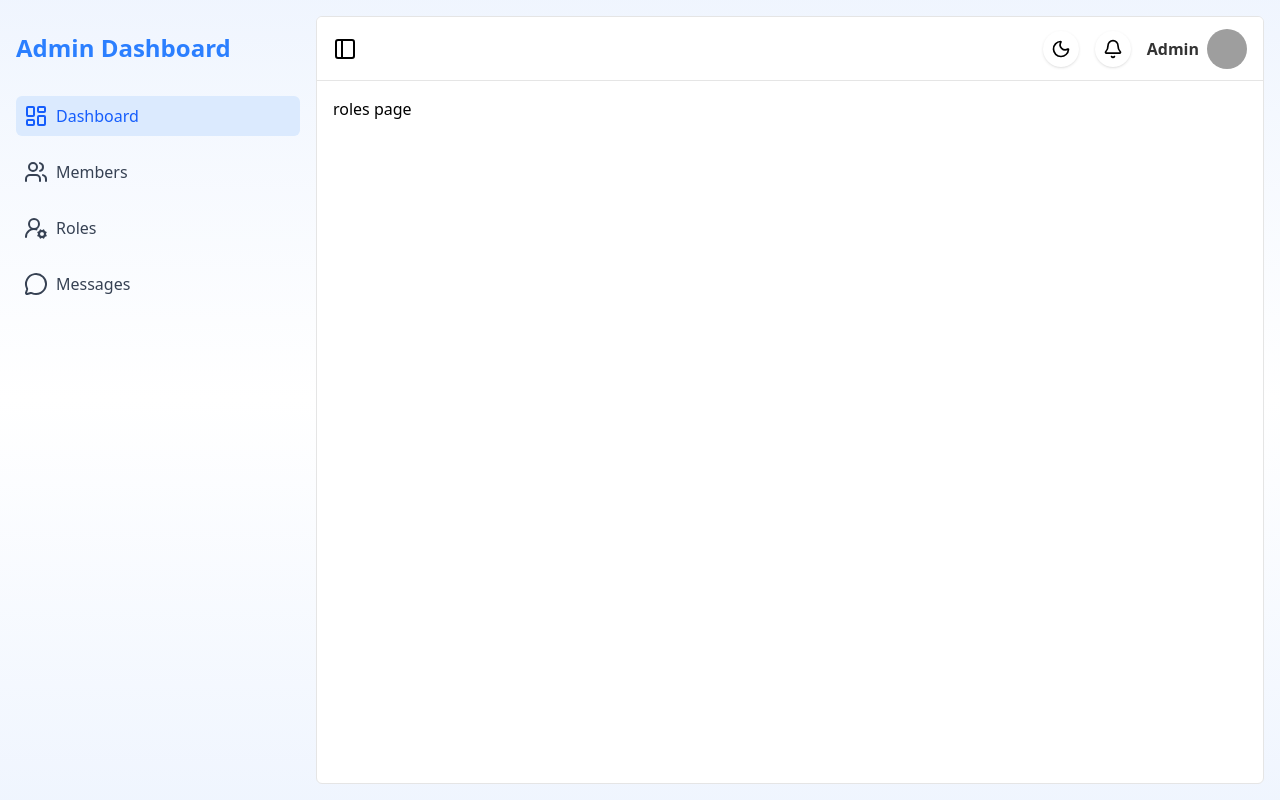
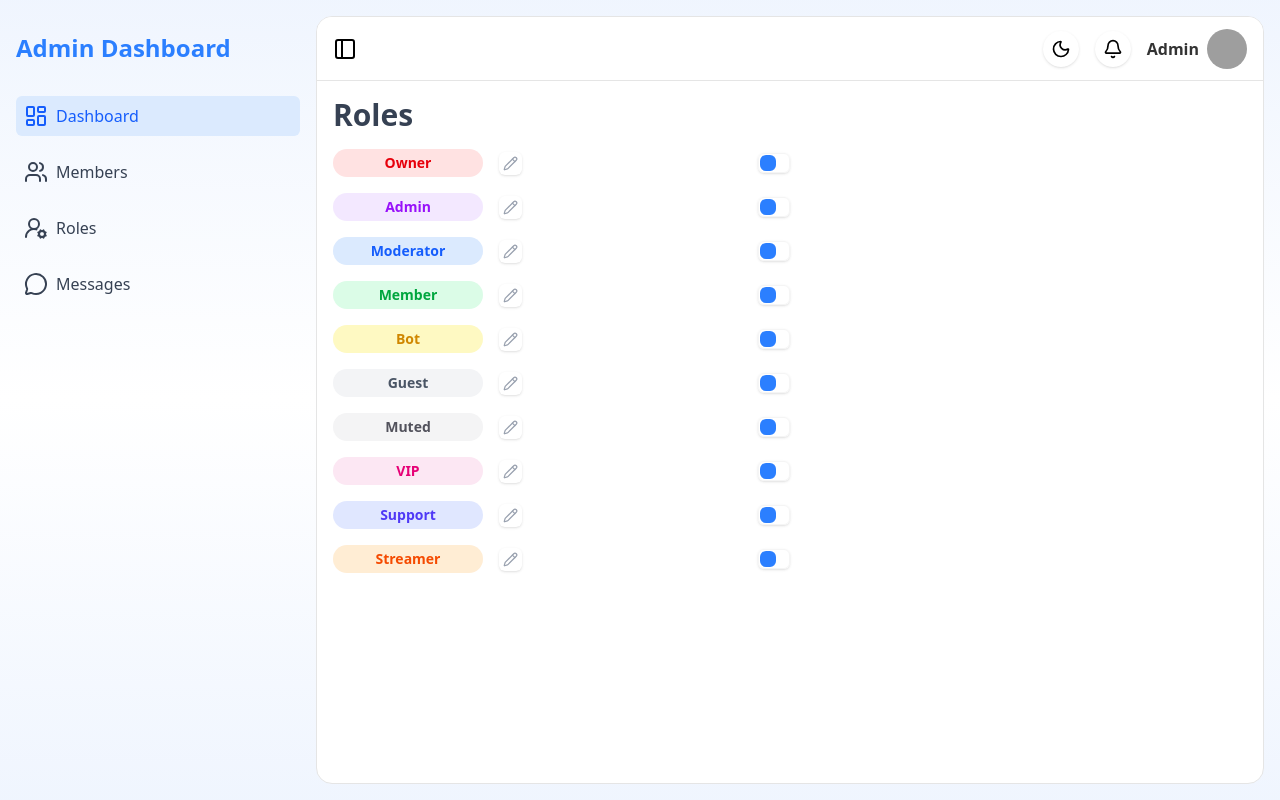
Before and after one commit to HarshalMargaj/saas-dashboard, a Next.js app: page /roles in a window 1280 px wide. Built offline with nearby package versions, Linux system fonts and the light colour scheme; grey boxes are pictures that could not be loaded.

Commit message:
implement roles page

```diff
--- a/app/_components/ClientLayout.jsx
+++ b/app/_components/ClientLayout.jsx
@@ -10,7 +10,7 @@ const ClientLayout = ({ children }) => {
 	return (
 		<div className="flex h-screen">
 			<Sidebar visible={sidebarVisible} setVisible={setSidebarVisible} />
-			<div className="flex flex-col flex-1 m-4 bg-white border border-neutral-200 rounded-md overflow-hidden">
+			<div className="flex flex-col flex-1 m-4 bg-white border border-neutral-200 rounded-2xl overflow-hidden">
 				<Navbar
 					visible={sidebarVisible}
 					setVisible={setSidebarVisible}
--- /dev/null
+++ b/app/roles/_components/Role.jsx
@@ -0,0 +1,43 @@
+"use client";
+
+import { Pencil } from "lucide-react";
+import React, { useRef, useState } from "react";
+import { useOnClickOutside } from "usehooks-ts";
+
+const Role = ({ role }) => {
+	const [isEditing, setIsEditing] = useState(false);
+	const [inputValue, setInputValue] = useState("");
+	const inputRef = useRef();
+
+	useOnClickOutside(inputRef, () => setIsEditing(false));
+
+	return (
+		<div ref={inputRef}>
+			{isEditing ? (
+				<input
+					type="text"
+					className="border border-neutral-100 px-2 outline-none rounded-md"
+					value={inputValue}
+					onChange={e => setInputValue(e.target.value)}
+					placeholder="Rename"
+				/>
+			) : (
+				<div className="flex items-center gap-4">
+					<div
+						className={`px-2 py-1 text-sm font-semibold rounded-full w-[150px] text-center ${role.textColor} ${role.bgColor}`}
+					>
+						{role.roleName}
+					</div>
+					<div
+						onClick={() => setIsEditing(true)}
+						className="p-1 shadow-sm rounded-md cursor-pointer"
+					>
+						<Pencil size={15} className="text-gray-400" />
+					</div>
+				</div>
+			)}
+		</div>
+	);
+};
+
+export default Role;
--- /dev/null
+++ b/app/roles/_components/Roles.jsx
@@ -0,0 +1,23 @@
+import React from "react";
+import roles from "@/constants/Roles.json";
+import Role from "./Role";
+import ToggleSwitch from "./ToggleSwitch";
+
+const Roles = () => {
+	return (
+		<div className="space-y-4 w-1/2">
+			<h1 className="text-3xl text-gray-700 font-bold mb-4">Roles</h1>
+			{roles.map(role => (
+				<div
+					key={role.id}
+					className="flex items-center justify-between"
+				>
+					<Role role={role} />
+					<ToggleSwitch />
+				</div>
+			))}
+		</div>
+	);
+};
+
+export default Roles;
--- /dev/null
+++ b/app/roles/_components/ToggleSwitch.jsx
@@ -0,0 +1,21 @@
+"use client";
+
+import React, { useState } from "react";
+
+const ToggleSwitch = () => {
+	const [on, setOn] = useState(false);
+	return (
+		<div
+			onClick={() => setOn(!on)}
+			className="p-[1px] border border-neutral-100 rounded-md w-8 shadow-sm cursor-pointer"
+		>
+			<div
+				className={`rounded-md bg-blue-500 h-4 w-4 ${
+					on ? "translate-x-3" : ""
+				}`}
+			></div>
+		</div>
+	);
+};
+
+export default ToggleSwitch;
--- a/app/roles/page.jsx
+++ b/app/roles/page.jsx
@@ -1,7 +1,8 @@
 import React from "react";
+import Roles from "./_components/Roles";
 
 const page = () => {
-	return <div>roles page</div>;
+	return <Roles />;
 };
 
 export default page;
--- /dev/null
+++ b/constants/Roles.json
@@ -0,0 +1,62 @@
+[
+	{
+		"id": 1,
+		"roleName": "Owner",
+		"textColor": "text-red-600",
+		"bgColor": "bg-red-100"
+	},
+	{
+		"id": 2,
+		"roleName": "Admin",
+		"textColor": "text-purple-600",
+		"bgColor": "bg-purple-100"
+	},
+	{
+		"id": 3,
+		"roleName": "Moderator",
+		"textColor": "text-blue-600",
+		"bgColor": "bg-blue-100"
+	},
+	{
+		"id": 4,
+		"roleName": "Member",
+		"textColor": "text-green-600",
+		"bgColor": "bg-green-100"
+	},
+	{
+		"id": 5,
+		"roleName": "Bot",
+		"textColor": "text-yellow-600",
+		"bgColor": "bg-yellow-100"
+	},
+	{
+		"id": 6,
+		"roleName": "Guest",
+		"textColor": "text-gray-600",
+		"bgColor": "bg-gray-100"
+	},
+	{
+		"id": 7,
+		"roleName": "Muted",
+		"textColor": "text-zinc-600",
+		"bgColor": "bg-zinc-100"
+	},
+	{
+		"id": 8,
+		"roleName": "VIP",
+		"textColor": "text-pink-600",
+		"bgColor": "bg-pink-100"
+	},
+	{
+		"id": 9,
+		"roleName": "Support",
+		"textColor": "text-indigo-600",
+		"bgColor": "bg-indigo-100"
+	},
+	{
+		"id": 10,
+		"roleName": "Streamer",
+		"textColor": "text-orange-600",
+		"bgColor": "bg-orange-100"
+	}
+]
```
